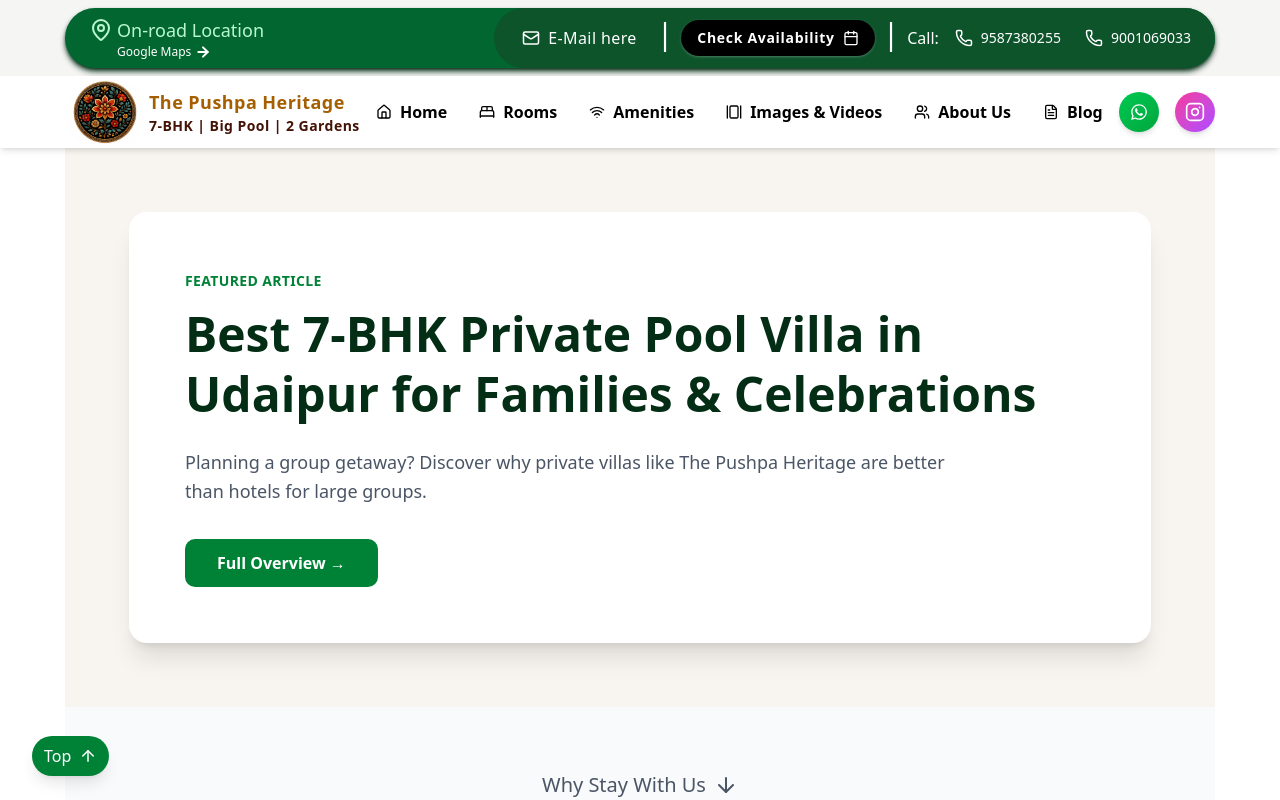
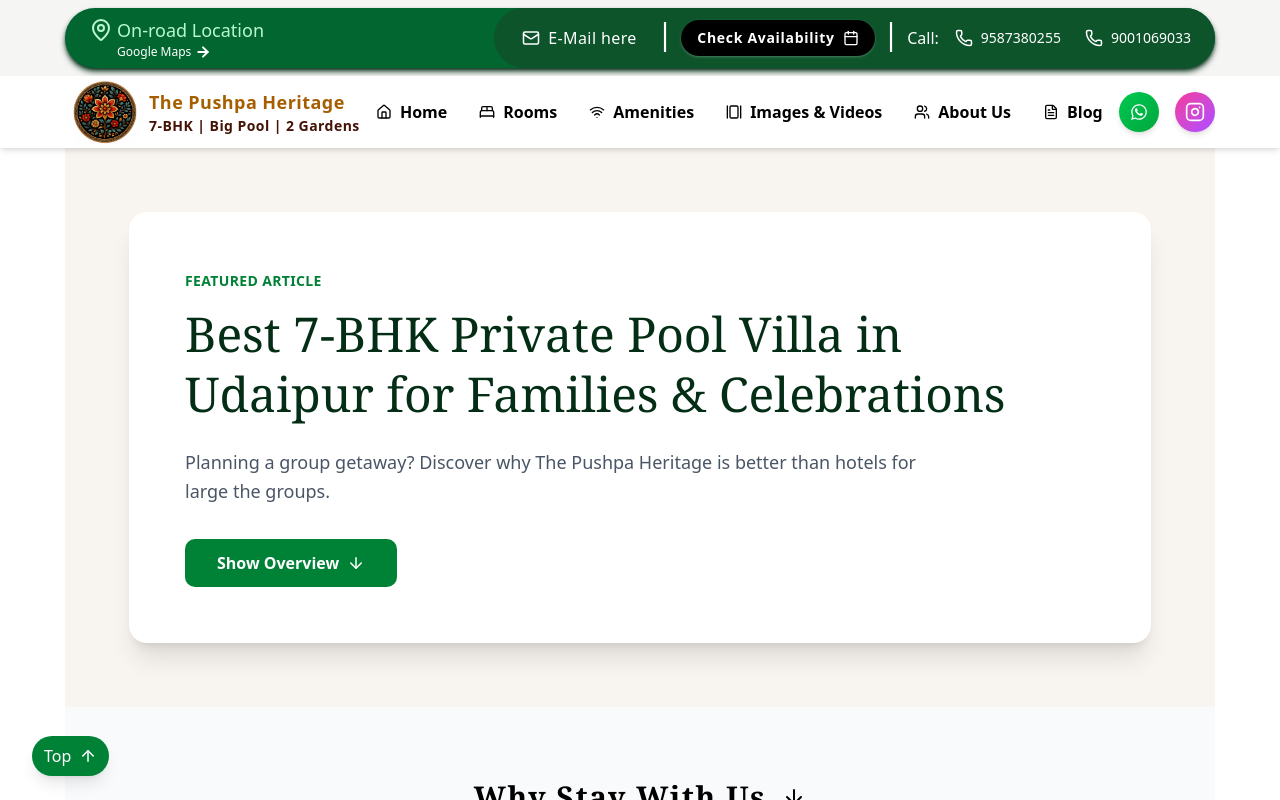
Before and after one commit to vikramedits/villa-my-app, a Next.js app: page /blog in a window 1280 px wide. Built offline with nearby package versions, Linux system fonts and the light colour scheme.

Commit message:
blog changed-2

```diff
--- a/app/data/blog-data.ts
+++ b/app/data/blog-data.ts
@@ -9,7 +9,7 @@
 export const FEATURED_ARTICLE: BlogPost = {
   title: "Best 7-BHK Private Pool Villa in Udaipur for Families & Celebrations",
   snippet:
-    "Planning a group getaway? Discover why private villas like The Pushpa Heritage are better than hotels for large groups.",
+    "Planning a group getaway? Discover why  The Pushpa Heritage is better than hotels for large the groups.",
   content: [
     "Udaipur is one of the most beautiful destinations in Rajasthan, known for its lakes, heritage architecture, and royal charm. If you are planning a family trip, celebration, or group getaway, staying in a private villa can completely transform your experience. Unlike traditional hotels, a private villa offers space, privacy, and a personalized environment where everyone can relax and enjoy together.",
 
--- a/components/Blog.tsx
+++ b/components/Blog.tsx
@@ -2,11 +2,25 @@
 
 import Image from "next/image";
 import Link from "next/link";
-import { useEffect } from "react";
+import { useEffect, useState } from "react";
 import { BLOG_POSTS, FEATURED_ARTICLE } from "@/app/data/blog-data";
-import { ArrowDown, ArrowRight, ArrowUp } from "lucide-react";
+import {
+  ArrowDown,
+  ArrowRight,
+  ArrowUp,
+  BedDouble,
+  CalendarCheck,
+  ImageIcon,
+  Sparkles,
+} from "lucide-react";
 
 export default function BlogPage() {
+  const [isArticleVisible, setIsArticleVisible] = useState(false);
+
+  const toggleArticleVisibility = () => {
+    setIsArticleVisible(!isArticleVisible);
+  };
+
   // Restore scroll
   useEffect(() => {
     // Check if we came back from a slug page
@@ -28,37 +42,96 @@
   const saveScrollPosition = () =>
     sessionStorage.setItem("blogScrollPosition", window.scrollY.toString());
 
+  const highlightWords = [
+    "7-BHK",
+    "the pushpa heritage", // Keep this phrase intact
+    "families",
+    "friends",
+    "small celebrations",
+    "birthday parties",
+    "anniversaries",
+    "reunions",
+    "pre-wedding",
+  ];
+
+  const highlightText = (text: string) => {
+    // Create a regex pattern to match words or phrases from the highlightWords array
+    const regex = new RegExp(`(${highlightWords.join("|")})`, "gi");
+
+    // Replace matched words/phrases with highlighted text
+    let lastIndex = 0;
+    return text.split(regex).map((part, index) => {
+      // Check if the current part is one of the highlighted phrases/words
+      if (regex.test(part)) {
+        return (
+          <span key={index} className="text-green-800 font-bold">
+            {part}
+          </span>
+        );
+      }
+      // Otherwise, return the part as is
+      return <span key={index}>{part}</span>;
+    });
+  };
   return (
-    <main
-      id="top"
-      className="container-fluid bg-gray-50 font-sans py-16 md:pt-20"
-    >
+    <main id="top" className="container-fluid bg-gray-50 font-sans">
       {/* Featured Article */}
-      <section className="w-full bg-[#F8F5F0] py-16 px-6 md:px-16">
-        <div className="max-w-6xl mx-auto bg-white rounded-2xl shadow-xl p-8 md:p-14">
+      <section className="w-full bg-[#F8F5F0] py-16 px-2 md:px-16">
+        <div className="lg:max-w-6xl bg-white rounded-2xl shadow-xl p-4 md:p-14">
           <span className="text-green-700 font-semibold tracking-wide uppercase text-sm">
             Featured Article
           </span>
-          <h1 className="text-3xl md:text-5xl font-bold text-green-950 mt-3 mb-6 leading-tight">
+          <h1 className="text-3xl md:text-5xl font-serif text-green-950 mt-3 mb-6 leading-tight">
             {FEATURED_ARTICLE.title}
           </h1>
           <p className="text-gray-600 text-base md:text-lg mb-8 max-w-3xl leading-relaxed">
             {FEATURED_ARTICLE.snippet}
           </p>
-          <Link
-            href={`/blog/${FEATURED_ARTICLE.slug}`}
-            onClick={saveScrollPosition}
-            className="inline-block bg-green-700 hover:bg-green-800 text-white font-semibold py-3 px-8 rounded-lg transition-all duration-300 hover:shadow-lg"
+          <button
+            onClick={toggleArticleVisibility}
+            className=" bg-green-700 hover:bg-green-800 text-white font-semibold py-3 px-8 rounded-lg transition-all duration-300 hover:shadow-lg mt-4 flex items-center gap-2"
           >
-            Full Overview →
-          </Link>
+            {/* Button text */}
+            {isArticleVisible ? "Hide Overview" : "Show Overview"}
+
+            {/* Arrow Icon */}
+            {isArticleVisible ? (
+              <ArrowUp
+                size={18}
+                className="transition-transform duration-300 transform"
+              />
+            ) : (
+              <ArrowDown
+                size={18}
+                className="transition-transform duration-300 transform"
+              />
+            )}
+          </button>
+
+          {isArticleVisible && (
+            <ul className="mt-6 list-disc pl-5">
+              {FEATURED_ARTICLE.content.map((paragraph, index) => (
+                <li
+                  key={index}
+                  className="text-gray-600 text-base md:text-lg mb-4"
+                >
+                  {highlightText(paragraph)}{" "}
+                  {/* Use the highlightText function here */}
+                </li>
+              ))}
+            </ul>
+          )}
         </div>
       </section>
 
       {/* Blog Grid */}
       <section className="pt-6 lg:pt-10 pb-10 lg:pb-16">
-        <p className="flex justify-center items-center gap-2 font-medium text-gray-600 text-lg lg:text-xl my-6">
-          Why Stay With Us <ArrowDown />
+        <p className="flex justify-center items-center gap-4 font-serif text-white text-2xl lg:text-3xl font-semibold tracking-wider py-8">
+          <span className="text-black">Why Stay With Us</span>
+          <ArrowDown
+            size={24}
+            className="text-black hover:text-white transition-all duration-300 transform hover:translate-y-1"
+          />
         </p>
         <div className="grid grid-cols-1 md:grid-cols-4 gap-6 md:gap-8">
           {BLOG_POSTS.map((post) => (
@@ -74,6 +147,9 @@
                   fill
                   className="object-cover rounded-t-xl"
                 />
+                <div className="absolute bottom-0 left-0 right-0 font-serif bg-opacity-50 bg-black text-white rounded-t-full w-12 mx-auto text-xl px-2 pt-1 text-center">
+                  {post.sn}
+                </div>
               </div>
               <div className="p-6 flex flex-col flex-1">
                 <h2 className="text-xl font-semibold mb-2">{post.title}</h2>
@@ -102,6 +178,62 @@
       >
         Top <ArrowUp size={18} />
       </button>
+
+      {/* Quick Links */}
+      <section className="pt-6 lg:pt-10 mb-8 lg:mb-16 px-6 md:px-16">
+        <h2 className="text-2xl font-bold text-gray-800 mb-6 text-center border-b-2 border-green-800 pb-2 lg:pb-4">
+          Quick Links
+        </h2>
+        <div className="grid grid-cols-2 md:flex md:justify-center md:gap-8 gap-4">
+          {[
+            {
+              title: "Amenities",
+              href: "/amenities",
+              icon: <Sparkles size={40} />,
+              desc: "Explore our facilities",
+            },
+            {
+              title: "Rooms",
+              href: "/rooms",
+              icon: <BedDouble size={40} />,
+              desc: "Luxury stays await",
+            },
+            {
+              title: "Images & Videos",
+              href: "/gallery",
+              icon: <ImageIcon size={40} />,
+              desc: "See our visuals",
+            },
+            {
+              title: "Book Now",
+              href: "/booking",
+              icon: <CalendarCheck size={40} />,
+              desc: "Reserve your spot",
+            },
+          ].map((link) => (
+            <Link
+              key={link.title}
+              href={link.href}
+              className="flex flex-col justify-between items-start bg-white rounded-xl shadow-md hover:shadow-xl p-6 w-full md:w-48 transition hover:-translate-y-1"
+            >
+              <div className="flex flex-col items-center w-full">
+                {/* Icon */}
+                <div className="text-green-700 mb-4">{link.icon}</div>
+                {/* Title */}
+                <span className="font-semibold text-gray-800 mb-1 text-center">
+                  {link.title}
+                </span>
+                {/* Sub-line / Description */}
+                <p className="text-gray-500 text-sm text-center">{link.desc}</p>
+              </div>
+              {/* Visit button at bottom-left */}
+              <span className="mt-4 text-green-700 font-medium flex mx-auto items-center gap-1">
+                Visit <ArrowRight size={16} />
+              </span>
+            </Link>
+          ))}
+        </div>
+      </section>
     </main>
   );
 }
--- a/components/BlogPostContent.tsx
+++ b/components/BlogPostContent.tsx
@@ -12,14 +12,20 @@
   const goBack = () => router.back(); // scroll restore handled in blog.tsx
 
   return (
-    <div className="mx-4 lg:max-w-4xl p-8 my-10 bg-white shadow-2xl rounded-2xl border border-gray-200">
-      <div className="mb-8">
-        <h1 className="text-4xl font-semibold text-green-900 pb-3 border-b-4 border-black">
+    <div className="relative">
+      <div className="container-fluid lg:max-w-4xl lg:mx-auto p-8 my-6 lg:my-10 pb-20">
+        {/* ============== Heading =============== */}
+        <div className="mb-12 flex items-center gap-4 border-b-2 border-black pb-6 px-2">
+          <span className="w-1/5 bg-black text-white text-3xl lg:text-5xl font-serif font-bold px-4 h-16 flex items-center justify-center rounded-lg">
+            {`#${post.sn}`}
+          </span>
+
+          <h1 className="w-4/5 text-xl lg:text-5xl font-extrabold text-black leading-tight tracking-wider">
             {post.title}
           </h1>
         </div>
 
-      <div className="space-y-6">
+        <div className="space-y-6 pb-5">
           {post.content.map((para, i) => (
             <div key={i} className="flex items-start gap-4">
               <span className="mt-2">
@@ -29,13 +35,16 @@
             </div>
           ))}
         </div>
+      </div>
 
-      <div className="mt-10">
+      {/* Sticky Back Button Navbar */}
+      <div className="fixed bottom-0 left-0 w-full bg-black shadow-xl p-6 flex justify-center items-center rounded-t-2xl border-t-4 border-gray-800">
         <button
           onClick={goBack}
-          className="bg-green-700 hover:bg-green-800 flex items-center gap-2 text-sm lg:text-lg text-white font-semibold px-4 py-3 rounded-lg"
+          className="flex items-center gap-4 bg-white text-black font-bold py-3 px-8 rounded-full shadow-lg hover:bg-gray-800 hover:text-white transition-all duration-300 transform hover:scale-105"
         >
-          <ArrowLeft size={18} /> Back
+          <ArrowLeft size={20} />
+          <span className="text-lg">Back</span>
         </button>
       </div>
     </div>
```
Lines whose indentation alone changed are shown as unchanged.
